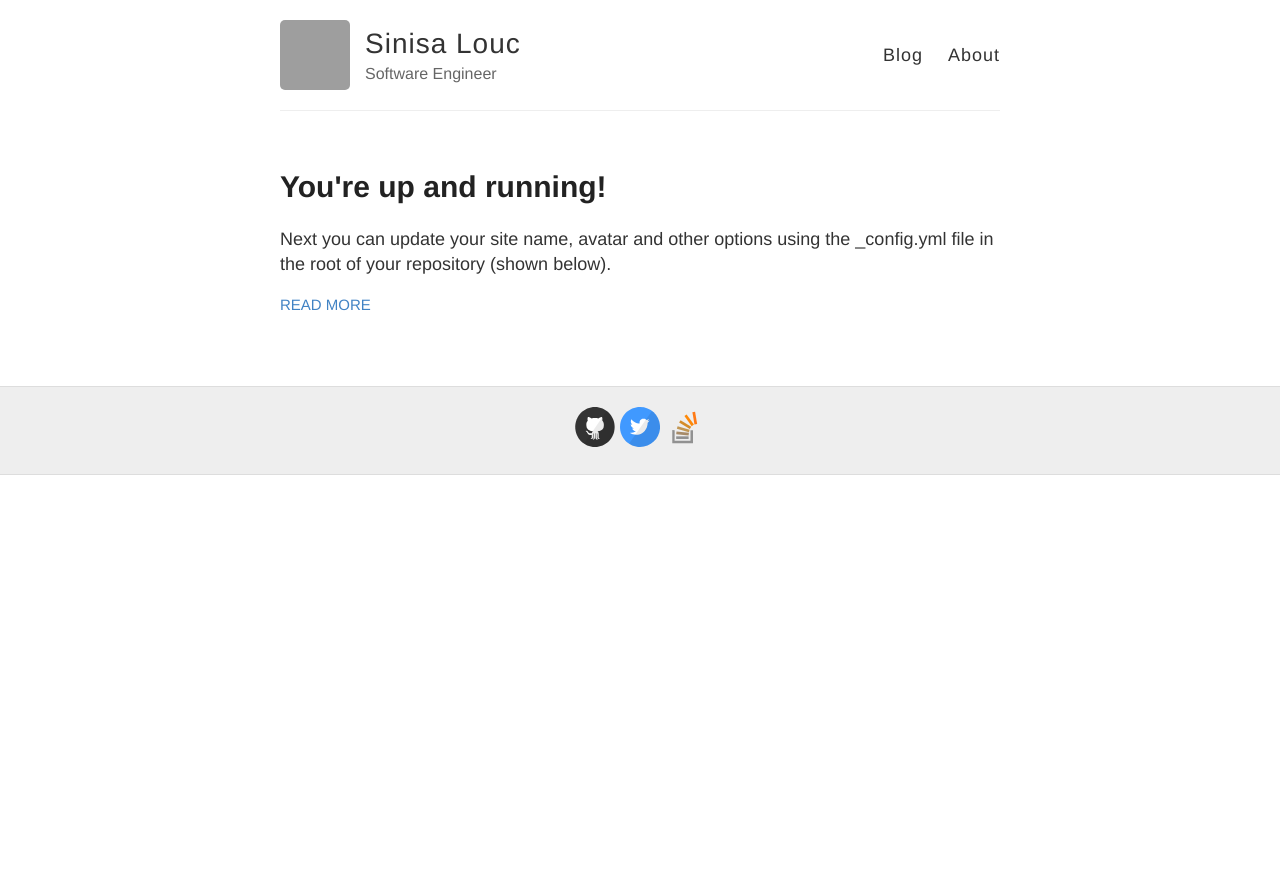
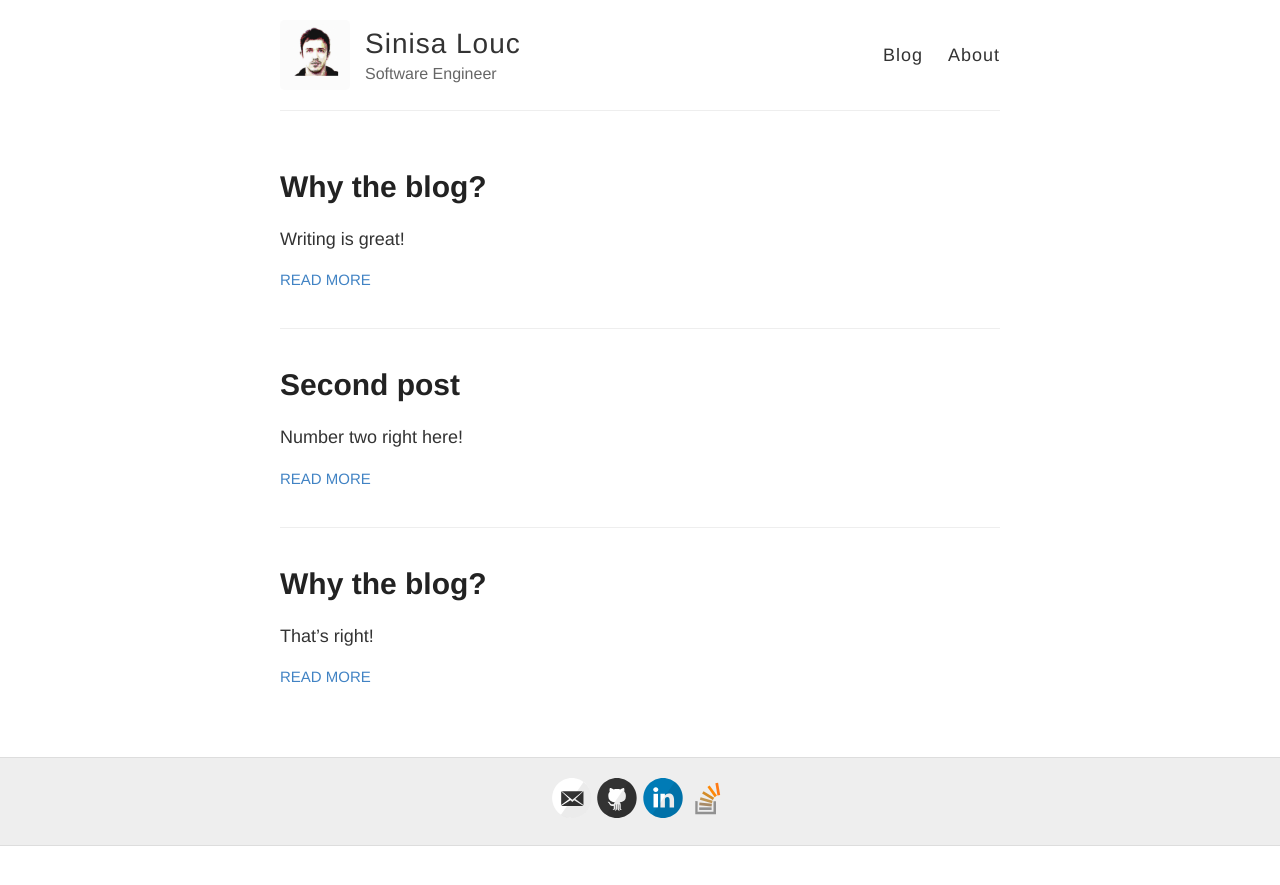
Before and after one commit to slouc/slouc.github.io, a Jekyll site: the page built from index.html, in a window 1280 px wide. Shown: the top 885 px of the page. Built offline with Jekyll 4.4.1, drawn with Linux system fonts in a browser that asks for light colours; grey boxes are pictures that could not be loaded.

Commit message:
customisation

```diff
--- a/_config.yml
+++ b/_config.yml
@@ -1,83 +1,37 @@
-#
-# This file contains configuration flags to customize your site
-#
-
-# Name of your site (displayed in the header)
 name: Sinisa Louc
 
-# Short bio or description (displayed in the header)
 description: Software Engineer
 
-# URL of your avatar or profile pic (you could use your GitHub profile pic)
-avatar: https://avatars.githubusercontent.com/u/14344794?s=400&u=27baba80c1b16ea2c44178020663a61939c74cb5&v=4
+avatar: https://raw.githubusercontent.com/slouc/slouc.github.io/master/images/profile_pic.png
 
-#
-# Flags below are optional
-#
-
-# Includes an icon in the footer for each username you enter
 footer-links:
-  dribbble:
-  email:
-  facebook:
-  flickr:
+  email: sinisalouc@gmail.com
   github: slouc
-  instagram:
-  linkedin:
-  pinterest:
-  rss: # just type anything here for a working RSS icon
-  twitter: jekyllrb
-  stackoverflow: "users/5599298/slouc"
-  youtube: # channel/<your_long_string> or user/<user-name>
-  googleplus: # anything in your profile username that comes after plus.google.com/
-
-
-# Enter your Disqus shortname (not your username) to enable commenting on posts
-# You can find your shortname on the Settings page of your Disqus account
-disqus:
-
-# Enter your Google Analytics web tracking code (e.g. UA-2110908-2) to activate tracking
-google_analytics:
-
-# Your website URL (e.g. http://barryclark.github.io or http://www.barryclark.co)
-# Used for Sitemap.xml and your RSS feed
-url:
-
-# If you're hosting your site at a Project repository on GitHub pages
-# (http://yourusername.github.io/repository-name)
-# and NOT your User repository (http://yourusername.github.io)
-# then add in the baseurl here, like this: "/repository-name"
-baseurl: ""
-
-#
-# !! You don't need to change any of the configuration flags below !!
-#
+  linkedin: https://www.linkedin.com/in/sinisalouc/
+  stackoverflow: users/5599298/slouc
 
 permalink: /:title/
 
-# The release of Jekyll Now that you're using
 version: v1.2.0
 
-# Jekyll 3 now only supports Kramdown for Markdown
+plugins:
+  - jekyll-remote-theme
+
+remote_theme: jekyll/minima
+
 kramdown:
-  # Use GitHub flavored markdown, including triple backtick fenced code blocks
   input: GFM
-  # Jekyll 3 and GitHub Pages now only support rouge for syntax highlighting
   syntax_highlighter: rouge
   syntax_highlighter_opts:
-    # Use existing pygments syntax highlighting css
     css_class: 'highlight'
 
-# Set the Sass partials directory, as we're using @imports
 sass:
-  style: :expanded # You might prefer to minify using :compressed
+  style: :expanded
 
-# Use the following plug-ins
 gems:
-  - jekyll-sitemap # Create a sitemap using the official Jekyll sitemap gem
-  - jekyll-feed # Create an Atom feed using the official Jekyll feed gem
+  - jekyll-sitemap
+  - jekyll-feed
 
-# Exclude these files from your production _site
 exclude:
   - Gemfile
   - Gemfile.lock
--- a/_posts/2014-3-3-Hello-World.md
+++ /dev/null
@@ -1,10 +0,0 @@
----
-layout: post
-title: You're up and running!
----
-
-Next you can update your site name, avatar and other options using the _config.yml file in the root of your repository (shown below).
-
-![_config.yml]({{ site.baseurl }}/images/config.png)
-
-The easiest way to make your first post is to edit this one. Go into /_posts/ and update the Hello World markdown file. For more instructions head over to the [Jekyll Now repository](https://github.com/barryclark/jekyll-now) on GitHub.
--- /dev/null
+++ b/_posts/2022-11-02-Post number three.md
@@ -0,0 +1,6 @@
+---
+layout: post
+title: Why the blog?
+---
+
+That's right!
--- /dev/null
+++ b/_posts/2022-11-02-Second post.md
@@ -0,0 +1,6 @@
+---
+layout: post
+title: Second post
+---
+
+Number two right here!
--- /dev/null
+++ b/_posts/2022-11-02-Why the blog.md
@@ -0,0 +1,8 @@
+---
+layout: post
+title: Why the blog?
+---
+
+Writing is great!
+
+Woooaaahh!
```
Also changed, not shown: about.md (+1 -9 lines), README.md, images/404.jpg (deleted), images/config.png (deleted), images/first-post.png (deleted), images/jekyll-logo.png (deleted), images/jekyll-now-theme-screenshot.jpg (deleted), images/profile_pic.png (added), images/step1.gif (deleted), 1 other file.
